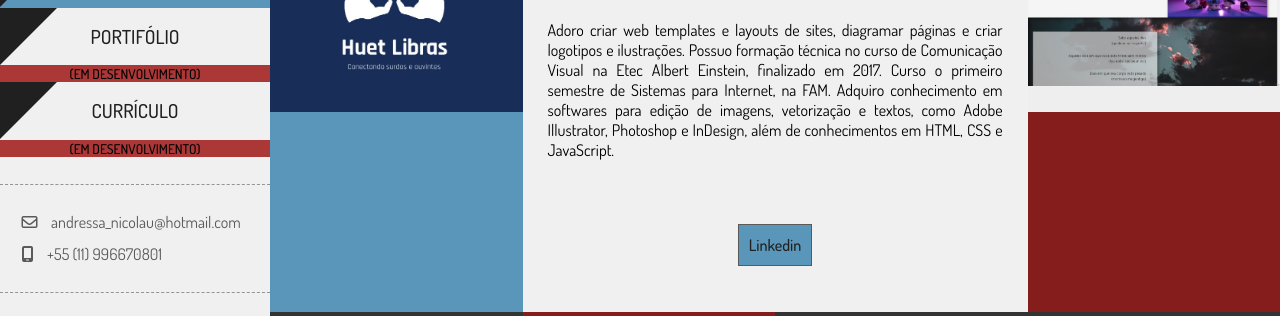
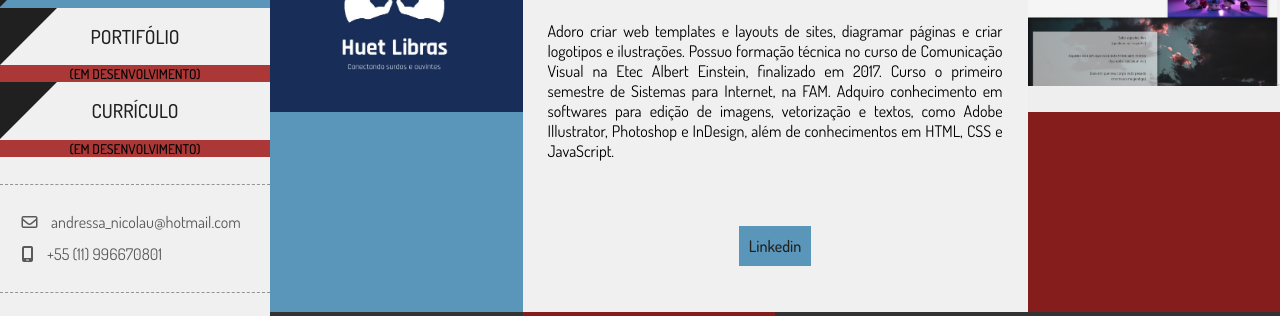
Before and after one commit to Diandressa/site-portifolio, a plain HTML site: page index.html in a window 1280 px wide. Shown: the part 288-604 px from the top of the page. Drawn offline with Linux system fonts and the light colour scheme.

Commit message:
Update estilo.css

```diff
--- a/estilo.css
+++ b/estilo.css
@@ -173,7 +173,6 @@ main h1 {
 }
 
 main a {
-	border: 1px solid var(--corCinzaEsc);
 	background-color: var(--corAzul);
 	align-self: center;
 	padding: 10px;
@@ -216,3 +215,5 @@ main img {
 .vermelho {
 	background-color: var(--corVer);
 }
+
+/* --------- Midia  --------- */
```
